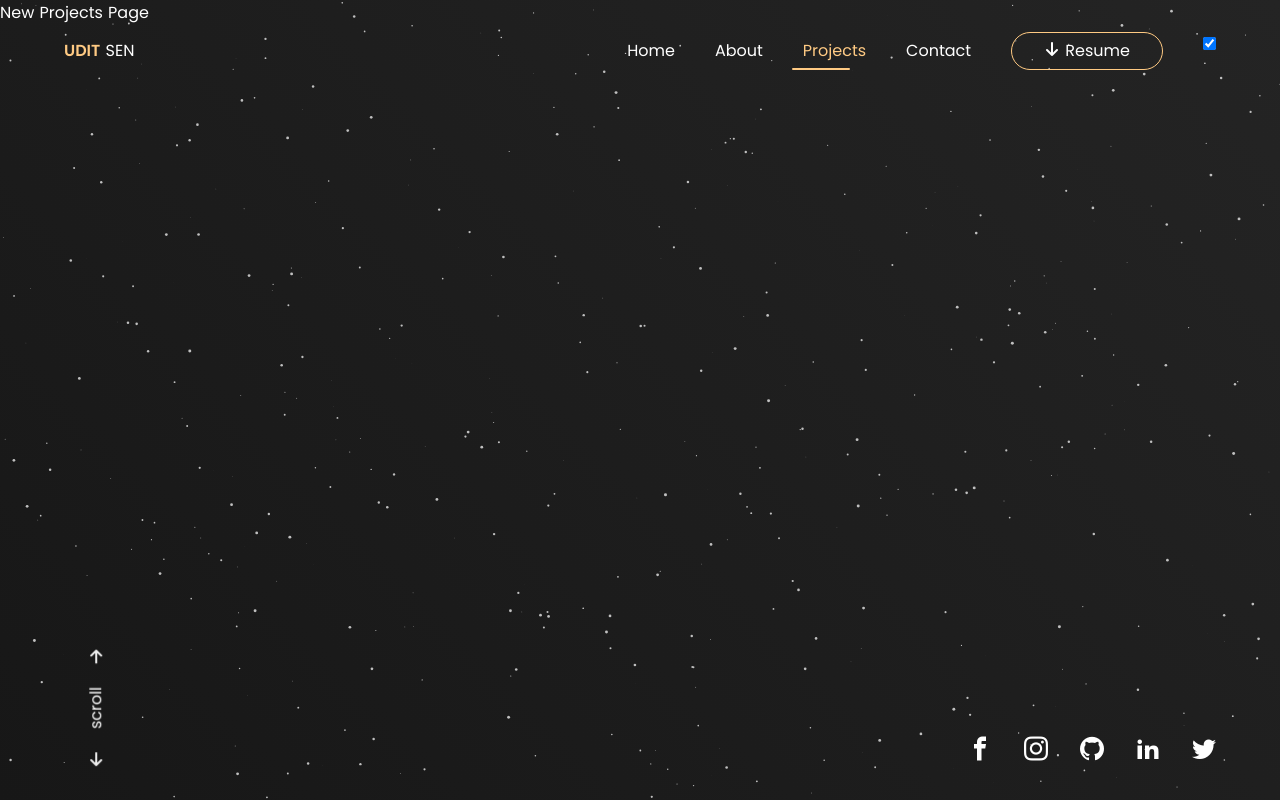
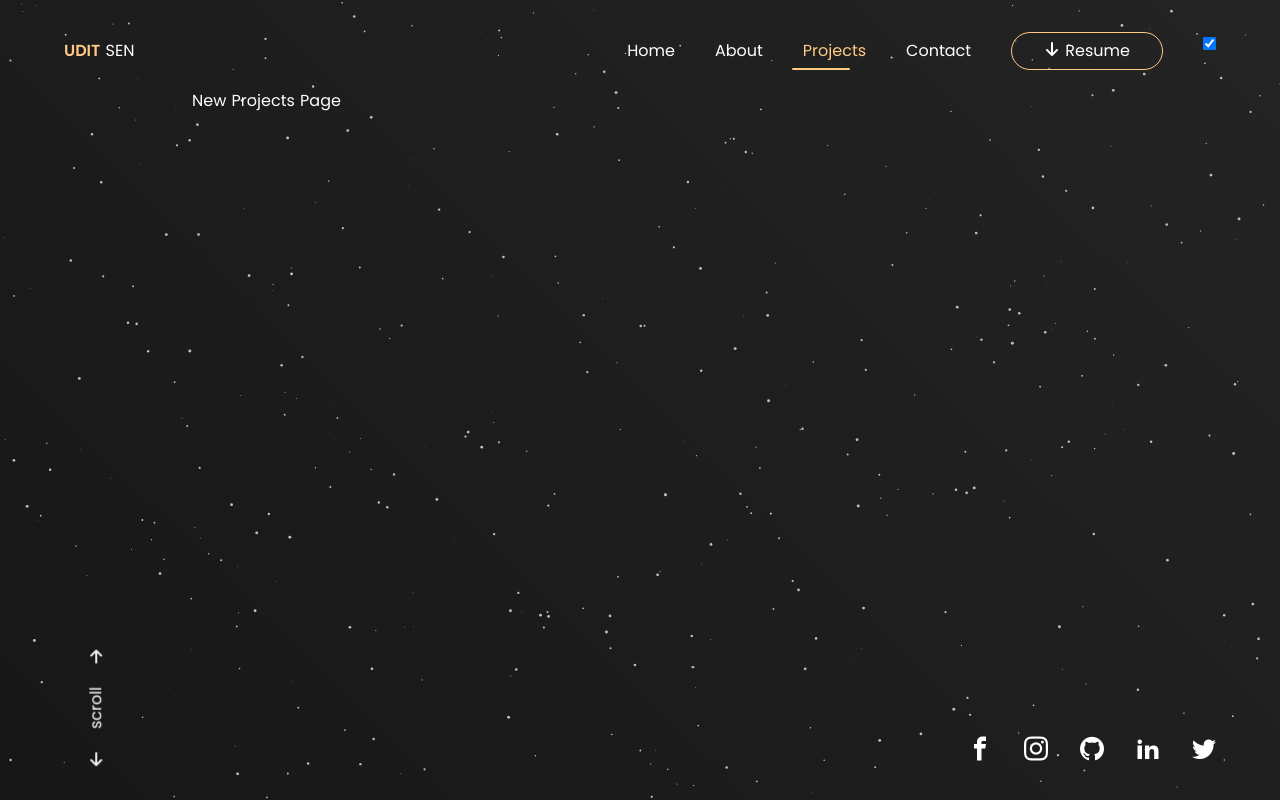
Before and after one commit to aedit/v2, a Nuxt app: page /projects in a window 1280 px wide. Built offline with nearby package versions, Linux system fonts and the light colour scheme.

Commit message:
enhanc: scroll for Projects page

```diff
--- a/assets/styles/pages/_projects.scss
+++ b/assets/styles/pages/_projects.scss
@@ -1,5 +1,5 @@
-.projects-v1 {
+.projects {
   height: 100%;
   width: 100%;
-  padding: 5.5rem 0;
+  padding: 5.5rem 15%;
 }
--- a/changeRouteOnScrollMixin.js
+++ b/changeRouteOnScrollMixin.js
@@ -13,10 +13,15 @@ export default {
       switch (this.$route.path) {
         case '/':
           isDownScroll && this.$router.push('/about')
-          break
+          return
         case '/about':
           isDownScroll ? this.$router.push('/projects') : this.$router.push('/')
-          break
+          return
+        case '/projects':
+          isDownScroll
+            ? this.$router.push('/contact')
+            : this.$router.push('/about')
+          return
         case '/contact':
           !isDownScroll && this.$router.push('/projects')
       }
--- a/pages/projects.vue
+++ b/pages/projects.vue
@@ -1,3 +1,10 @@
 <template>
-  <div class="projects">New Projects Page</div>
+  <div class="projects" @mousewheel="goNext">New Projects Page</div>
 </template>
+
+<script>
+import changeRouteOnScrollMixin from '~/changeRouteOnScrollMixin'
+export default {
+  mixins: [changeRouteOnScrollMixin],
+}
+</script>
```
